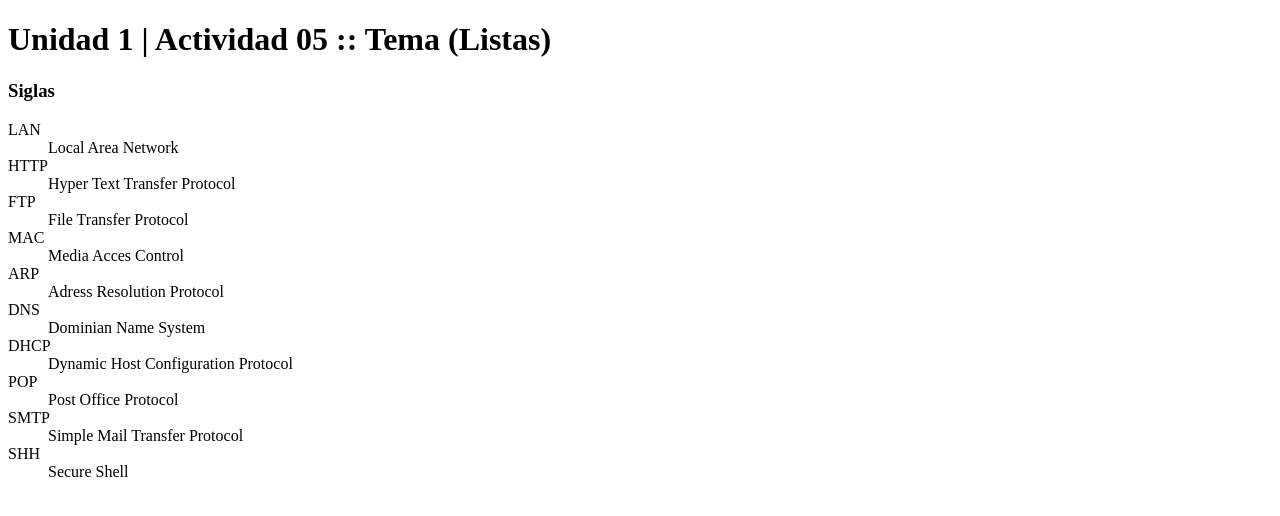
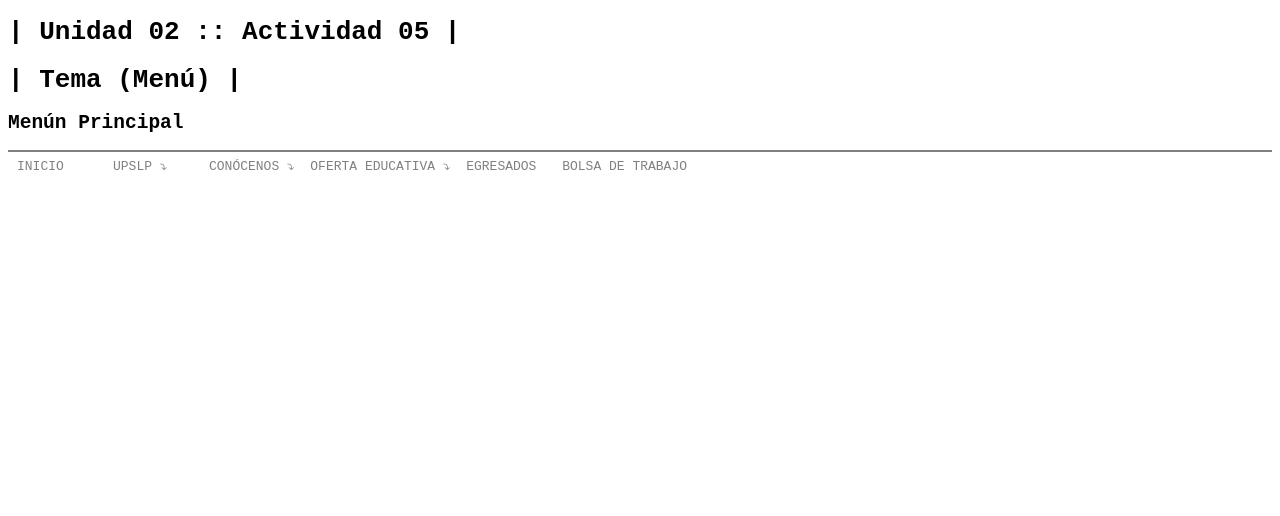
Before and after one commit to MaddoxVG26/MaddoxVG26.github.io, a plain HTML site: page actividad_5_listas.html in a window 1280 px wide. Drawn offline with Linux system fonts and the light colour scheme.

Commit message:
Update actividad_5_listas.html

```diff
--- a/actividad_5_listas.html
+++ b/actividad_5_listas.html
@@ -1,29 +1,61 @@
 <!DOCTYPE html>
-<html>
-<head>
-    <title>Unidad 1 | Actividad 05 </title>
-    <link rel="icon" type="image/x-icon" href="favicon.ico">
-    <meta charset="UTF-8" />
-    <meta name="Autor" content="Maddox Antonio Vela Gonzalez">
-    <meta name="Fecha" content="13 de Febrero de 2025">
-    <meta name="Descripción" content="Listas">
-</head>
-<body>
-    <h1>Unidad 1 | Actividad 05  :: Tema (Listas)</h1>
-    <h3>Siglas</h3>
-
-    <dl>
-        <dt>LAN</dt><dd>Local Area Network</dd>
-        <dt>HTTP</dt><dd>Hyper Text Transfer Protocol</dd>
-        <dt>FTP</dt><dd>File Transfer Protocol</dd>
-        <dt>MAC</dt><dd>Media Acces Control</dd>
-        <dt>ARP</dt><dd>Adress Resolution Protocol</dd>
-        <dt>DNS</dt><dd>Dominian Name System</dd>
-        <dt>DHCP</dt><dd>Dynamic Host Configuration Protocol</dd>
-        <dt>POP</dt><dd>Post Office Protocol</dd>
-        <dt>SMTP</dt><dd>Simple Mail Transfer Protocol</dd>
-        <dt>SHH</dt><dd>Secure Shell</dd>
-    </dl>
-
+<html lang-" es" >
+  <head>
+  <title> Unidad 2 || Actividad 05 </title>
+  <link rel="icon" type=" image/x-icon" href="favicon.ico">
+  <meta charset="utf-8">
+  <meta name= "Fecha" content="10 Marzo del 2025"/>
+  <meta name= "Descripción" content="Menú"/>
+    <style type="text/css">
+    body {font-family: monospace;}
+    a {text-decoration: none; color: gray; text-transform: uppercase;}
+    a:hover {color: whitesmoke; background-color: orangered;}
+    ul {list-style: none;}
+    ul li ul {visibility: hidden; display: none; position: absolute; }
+    ul li:hover > ul, ul li ul:hover {visibility: visible; display: block;}
+    li {display: block; float: left; position: relative; }
+    ul {margin: 0rem; padding-left: 0; border: 1px gray solid}
+    li{padding: 0.5rem; min-width: 5rem; min-height: 1.5rem;}
+    li:hover{color: white; background-color: orangered;}
+    ul li ul { margin-top: 1rem; left: 0; border-top: 2px orangered solid;}
+  </style>
+  </head>
+  <body>
+    <h1> | Unidad 02 :: Actividad 05 |</h>
+    <h1>| Tema (Menú) |</h1>
+    <h2>Menún Principal </h2>
+    <nav>
+    <ul>
+      <li><a href="#">Inicio</a></li>
+      <li>
+        <a href="#">UPSLP &cudarrr;</a>
+        <ul>
+          <li><a href="#">Nuestra Universidad</a></li>
+          <li><a href="#">Modelo Académico</a></li>
+          <li><a href="#">Directorio</a></li>
+        </ul>
+      </li>
+      <li>
+        <a href="#">Conócenos &cudarrr;</a>
+        <ul>
+          <li><a href="#">Centros y Laboratorios</a></li>
+          <li><a href="#">Extensión Universitaria</a></li>
+          <li><a href="#">Cultura y Deportes</a></li>
+        </ul>
+      </li>
+      <li>
+        <a href="#">Oferta Educativa &cudarrr;</a>
+        <ul>
+          <li><a href="#">INGENIERIA EN TECNOLOGIAS DE LA INFORMACION</a></li>
+          <li><a href="#">LICENCIATURA EN ADMIMISTRACIÓN</a></li>
+          <li><a href="#">INGENIERIA EN MANUFACTURA AVANZADA</a></li>
+          <li><a href="#">LICENCIATURA EN NEGOCIOS Y MERCADOTECNIA</a></li>
+          <li><a href="#">INGENIERIA INDUSTRIAL</a></li>
+        </ul>
+      </li>
+      <li><a href="#">Egresados</a></li>
+      <li><a href="#">Bolsa de Trabajo</a></li>
+    </ul>
+  </nav>
 </body>
 </html>
```
